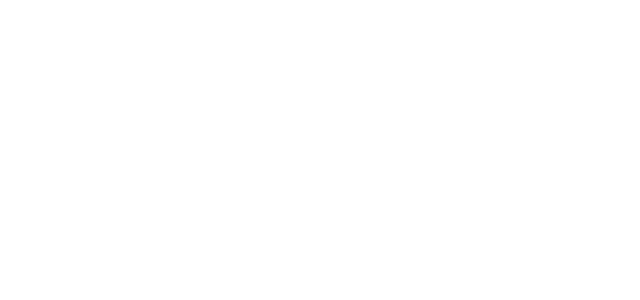
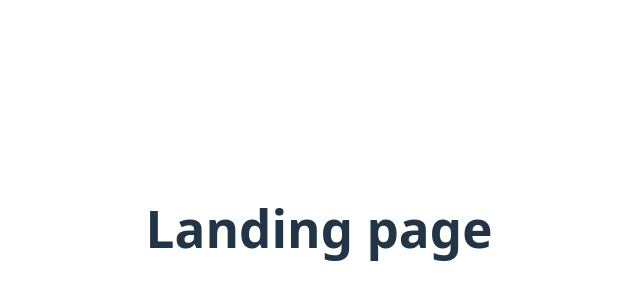
Before and after one commit to EliasPleijelMurray/Splitsy-demo, a React (Vite) app in the folder frontend/: page / in a window 1280 px wide. Shown: the part 172-472 px from the top of the page, without its empty margins (321-961 px from the left). Built offline with nearby package versions, Linux system fonts and the light colour scheme.

Commit message:
react router

```diff
--- a/frontend/package.json
+++ b/frontend/package.json
@@ -11,7 +11,8 @@
   },
   "dependencies": {
     "react": "^19.2.0",
-    "react-dom": "^19.2.0"
+    "react-dom": "^19.2.0",
+    "react-router": "^7.10.1"
   },
   "devDependencies": {
     "@eslint/js": "^9.39.1",
--- a/frontend/src/App.tsx
+++ b/frontend/src/App.tsx
@@ -1,11 +1,13 @@
-import { useState } from 'react'
+import { RouterProvider } from "react-router";
 import './App.css'
+import { router } from "./Router";
 
 function App() {
 
 
   return (
     <>
+    <RouterProvider router={router}></RouterProvider>
     </>
   )
 }
--- /dev/null
+++ b/frontend/src/components/Footer.tsx
@@ -0,0 +1,3 @@
+export const Footer = () => {
+    return<></>
+}
--- /dev/null
+++ b/frontend/src/components/Header.tsx
@@ -0,0 +1,3 @@
+export const Header = () => {
+    return<></>
+}
--- /dev/null
+++ b/frontend/src/pages/Dashboard.tsx
@@ -0,0 +1,3 @@
+export const Dashboard = () => {
+    return<></>
+}
--- /dev/null
+++ b/frontend/src/pages/Home.tsx
@@ -0,0 +1,5 @@
+export const Home = () => {
+    return<>
+    <h1>Landing page</h1>
+    </>
+}
--- /dev/null
+++ b/frontend/src/pages/Layout.tsx
@@ -0,0 +1,15 @@
+import { Outlet } from "react-router";
+import { Header } from "../components/Header";
+import { Footer } from "../components/Footer";
+
+export const Layout = () => {
+  return (
+    <>
+      <Header />
+      <main>
+        <Outlet />
+      </main>
+     <Footer />
+    </>
+  );
+};
--- /dev/null
+++ b/frontend/src/pages/Login.tsx
@@ -0,0 +1,3 @@
+export const Login = () => {
+    return<></>
+}
```
Also changed, not shown: frontend/src/Router.tsx (added, +26 -0 lines), 1 other file (tests, documents, lock files or other folders).
